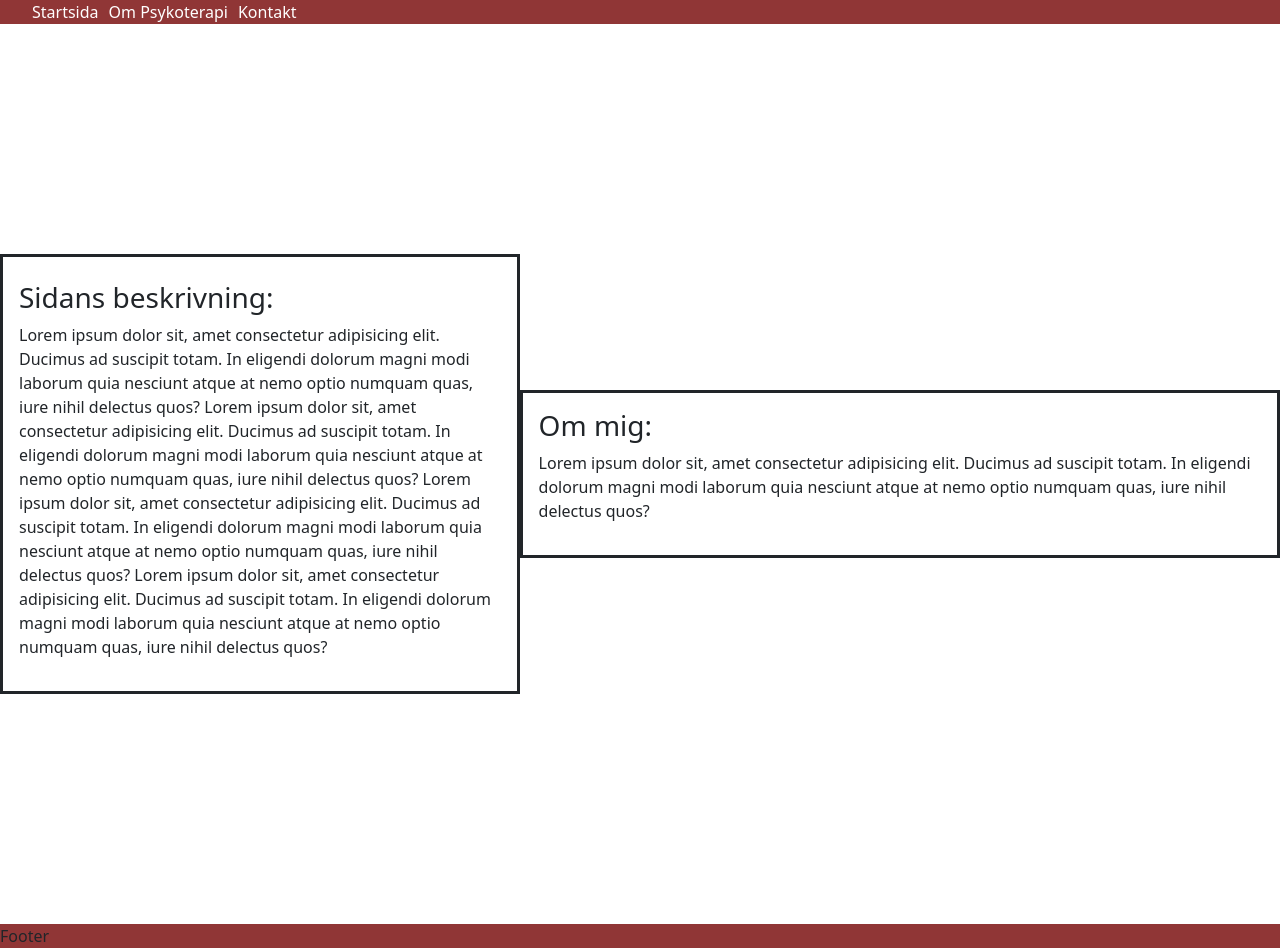
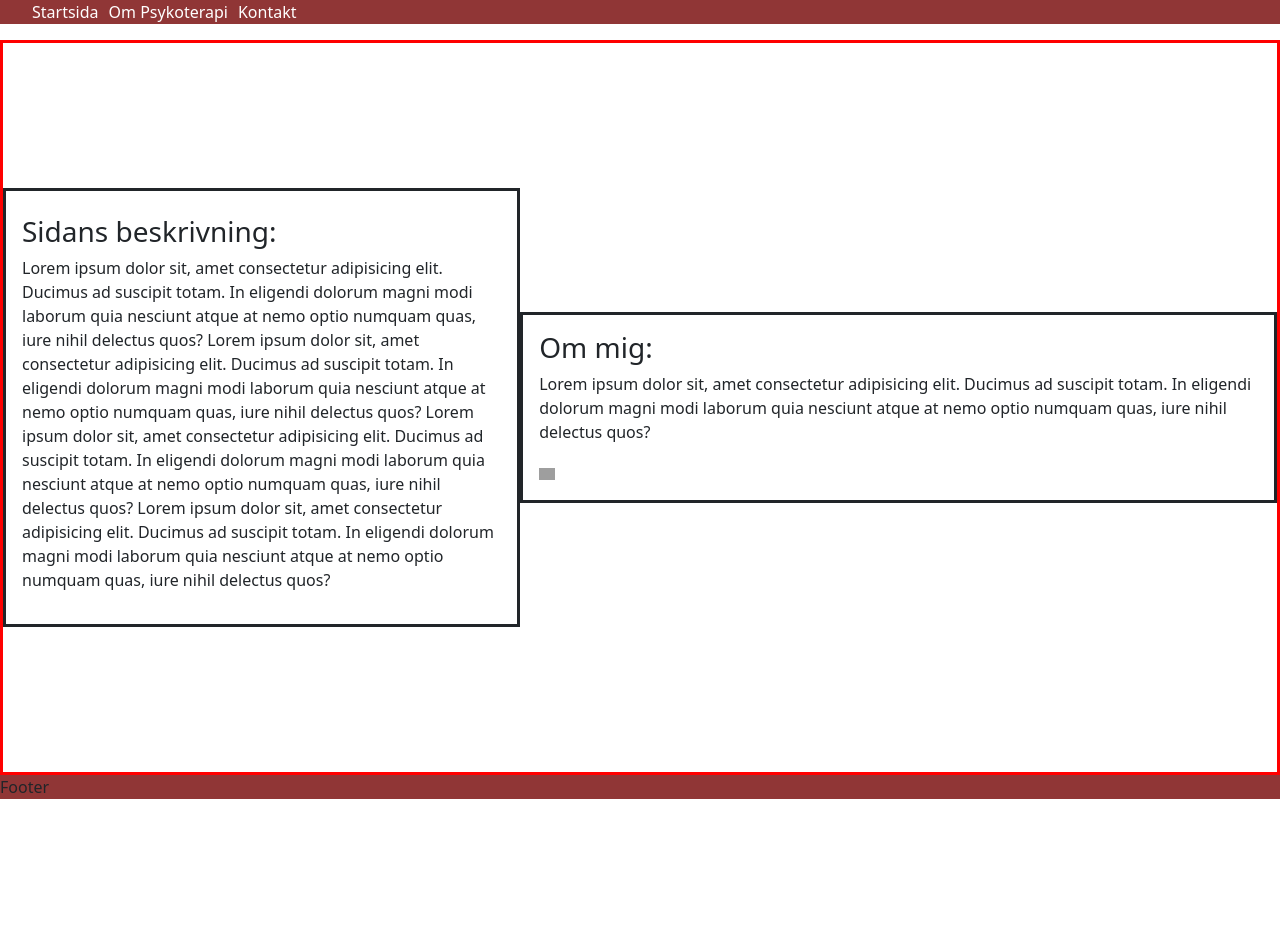
Before and after one commit to Vulcan93/NathalieKorhonen, a React (Vite) app: page / in a window 1280 px wide. After the commit the page ends 800 px from the top, so only its background shows below. Built offline with nearby package versions, Linux system fonts and the light colour scheme; grey boxes are pictures that could not be loaded; the HTML template or start-up script is replaced by a standard one.

Commit message:
Working on maintaing the page sizes

```diff
--- a/src/index.css
+++ b/src/index.css
@@ -5,7 +5,8 @@
 body,
 html {
   margin: 0;
-  min-height: 100vh;
+  /* min-height: 30vh; */
+  height: 100%;
   display: flex;
   flex-direction: column;
 }
--- a/src/pages/Hem.css
+++ b/src/pages/Hem.css
@@ -1,14 +1,19 @@
 .hem-container {
-  /* display: flex; */
-  /* border: solid red; */
+  border: solid red;
   display: flex;
   flex-direction: row;
   align-items: center;
   justify-content: center;
   /* height: 94.6vh; */
-  height: 100vh;
-  margin-top: 50px;
-  margin-bottom: 50px;
+  /* height: 100vh; */
+  /* margin-top: 50px;
+  margin-bottom: 50px; */
+  height: -o-calc(100vh - 65px); /* opera */
+  height: -webkit-calc(100vh - 65px); /* google, safari */
+  height: -moz-calc(100 - 65px); /* firefox */
+}
+
+.hem-container :first-child {
 }
 
 .hem-leftside {
@@ -24,6 +29,5 @@
 }
 
 .hem-img img {
-  /* width: 400px; */
-  /* position: relative; */
+  width: 1rem;
 }
--- a/src/pages/Hem.tsx
+++ b/src/pages/Hem.tsx
@@ -1,5 +1,5 @@
 import React from "react";
-import nathalieProfil from "/NathalieProfil.png";
+import nathalieProfil from "/nat.png";
 import "./Hem.css";
 
 export default function Hem() {
@@ -30,9 +30,9 @@ export default function Hem() {
           suscipit totam. In eligendi dolorum magni modi laborum quia nesciunt
           atque at nemo optio numquam quas, iure nihil delectus quos?
         </p>
-        {/* <div className="hem-img"> */}
-        {/* <img src={nathalieProfil} className="logo" alt="Profilbild" /> */}
-        {/* </div> */}
+        <div className="hem-img">
+          <img src={nathalieProfil} className="logo" alt="Profilbild" />
+        </div>
       </div>
     </section>
   );
--- /dev/null
+++ b/src/pages/Psykoterapi.css
@@ -0,0 +1,4 @@
+.psykoterapi-container {
+  border: solid blue;
+  height: 100vh;
+}
--- a/src/pages/Psykoterapi.tsx
+++ b/src/pages/Psykoterapi.tsx
@@ -1,8 +1,8 @@
 import React from "react";
-
+import "./Psykoterapi.css";
 export default function Psykoterapi() {
   return (
-    <div>
+    <div className="psykoterapi-container">
       <h3>Beskrivning:</h3>
       <p>
         Lorem ipsum dolor sit, amet consectetur adipisicing elit. Labore
```
Also changed, not shown: src/App.tsx (+2 -17 lines).
